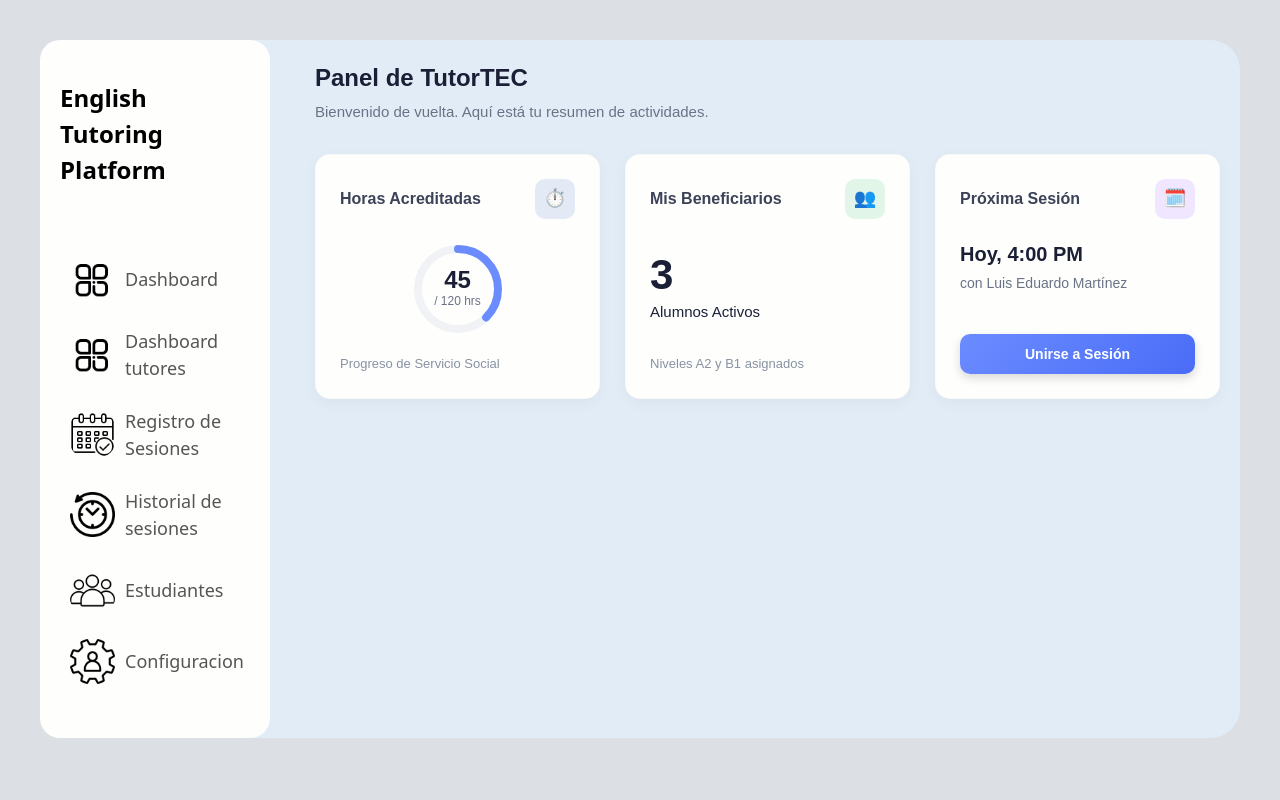
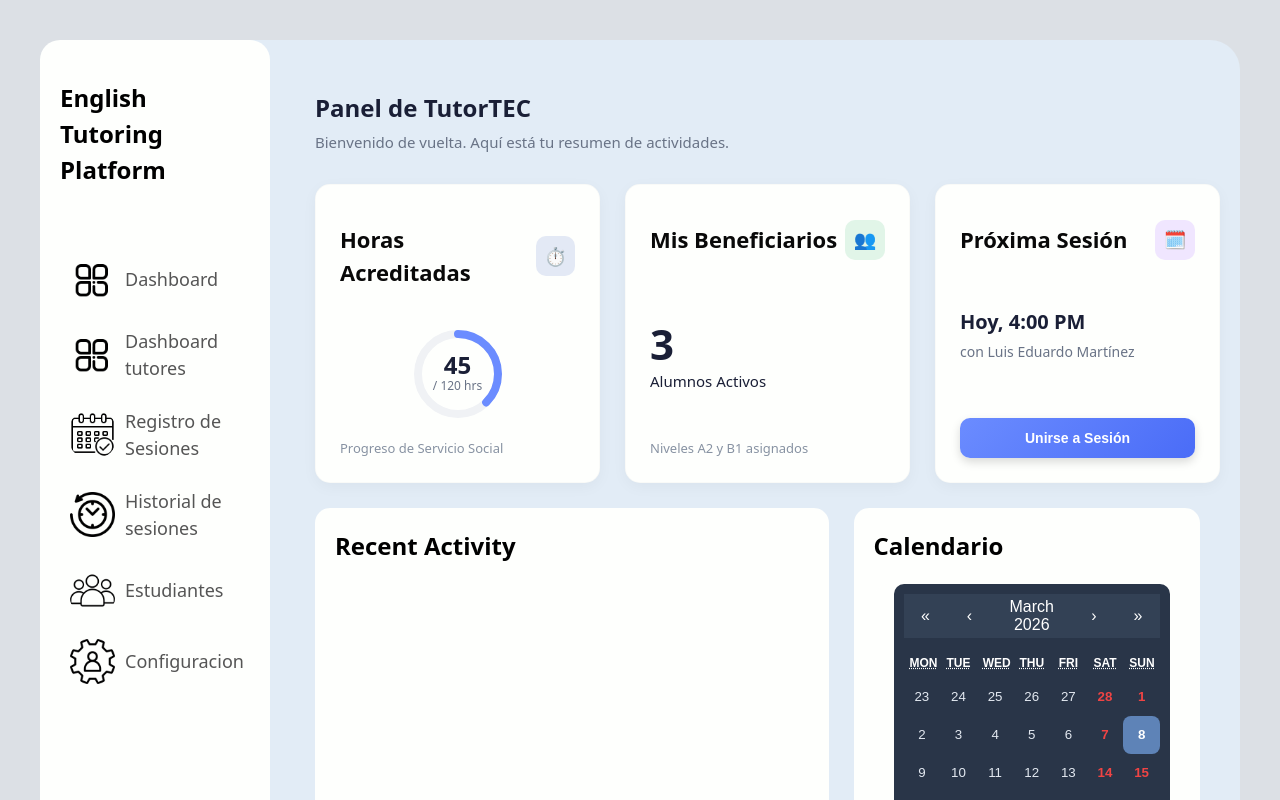
Before and after one commit to Kerno76/fastalkpruebas, a React (Vite) app: page /tutor in a window 1280 px wide. Shown: the top 800 px of the page. Built offline with nearby package versions, Linux system fonts and the light colour scheme.

Commit message:
Cambios minimos de diseño, completado de esqueleto pagina de dashboard

```diff
--- a/src/pages/TutorDashboard.jsx
+++ b/src/pages/TutorDashboard.jsx
@@ -1,5 +1,7 @@
 import React from 'react';
 import '../styles/TutorDashboard.css';
+import '../styles/App.css';
+import { CalendarWidget } from "../components/CalendarWidget"
 
 export function TutorDashboard() {
   // Datos hardcodeados de ejemplo
@@ -20,7 +22,7 @@ export function TutorDashboard() {
 
         <div className="dash-card">
           <div className="dash-card-header">
-            <h3>Horas Acreditadas</h3>
+            <h1>Horas Acreditadas</h1>
             <span className="icon-wrapper blue-icon">⏱️</span>
           </div>
           <div className="progress-container">
@@ -50,7 +52,7 @@ export function TutorDashboard() {
         {/* Tarjeta 2: Mis Beneficiarios */}
         <div className="dash-card">
           <div className="dash-card-header">
-            <h3>Mis Beneficiarios</h3>
+            <h1>Mis Beneficiarios</h1>
             <span className="icon-wrapper green-icon">👥</span>
           </div>
           <div className="stat-container">
@@ -63,7 +65,7 @@ export function TutorDashboard() {
         {/* Tarjeta 3: Próxima Sesión */}
         <div className="dash-card">
           <div className="dash-card-header">
-            <h3>Próxima Sesión</h3>
+            <h1>Próxima Sesión</h1>
             <span className="icon-wrapper purple-icon">🗓️</span>
           </div>
           <div className="session-details">
@@ -74,8 +76,19 @@ export function TutorDashboard() {
             Unirse a Sesión
           </button>
         </div>
+      </div>
 
+      <div className="bottomSection">
+        <div className="recentActivity">
+          <h2>Recent Activity</h2>
+        </div>
+
+        <div className="calendar">
+          <h2>Calendario</h2>
+          <CalendarWidget></CalendarWidget>
+        </div>
       </div>
+
     </div>
   );
 }
--- a/src/styles/App.css
+++ b/src/styles/App.css
@@ -71,7 +71,7 @@
 }
 
 .card h1{
-  font-size: 24px;
+  font-size: 22px;
   color: var(--card-h1);
 }
 
--- a/src/styles/TutorDashboard.css
+++ b/src/styles/TutorDashboard.css
@@ -3,13 +3,13 @@
   padding: 20px;
   width: 100%;
   box-sizing: border-box;
-  font-family: 'Arial', sans-serif;
 }
 
 .dashboard-title {
   margin: 0 0 5px 0;
   color: #1a1f36;
   font-size: 24px;
+  margin-top: 30px;
 }
 
 .dashboard-subtitle {
@@ -24,6 +24,7 @@
   display: grid;
   grid-template-columns: repeat(auto-fit, minmax(280px, 1fr));
   gap: 25px;
+  margin-bottom: 25px;
 }
 
 /* Estilo individual de cada tarjeta */
@@ -51,11 +52,9 @@
   margin-bottom: 20px;
 }
 
-.dash-card-header h3 {
-  margin: 0;
-  font-size: 16px;
+.dash-card-header h1 {
+  font-size: 22px;
   color: var(--color-card-dash);
-  font-weight: 600;
 }
 
 /* Iconos circulares suaves */
--- a/src/styles/index.css
+++ b/src/styles/index.css
@@ -57,7 +57,7 @@
 
   /* Estilos para cambio de color de texto en dashboard tutores */
   --color-progress-sesdate-dash: #1a1f36;
-  --color-card-dash: #3c4257;
+  --color-card-dash: #090909;
   --color-progresstotal-dash: #697386;
 }
 
```
